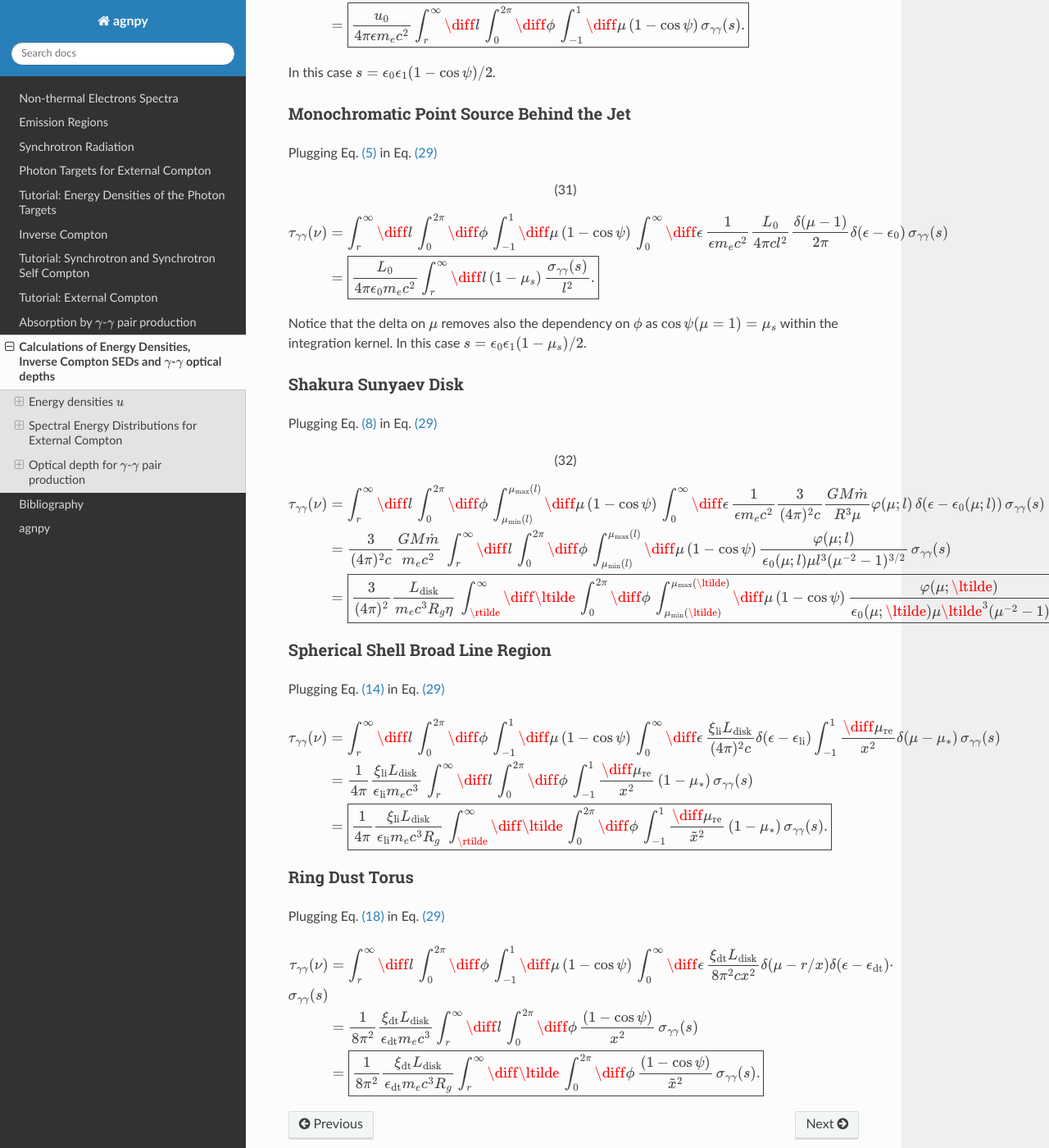
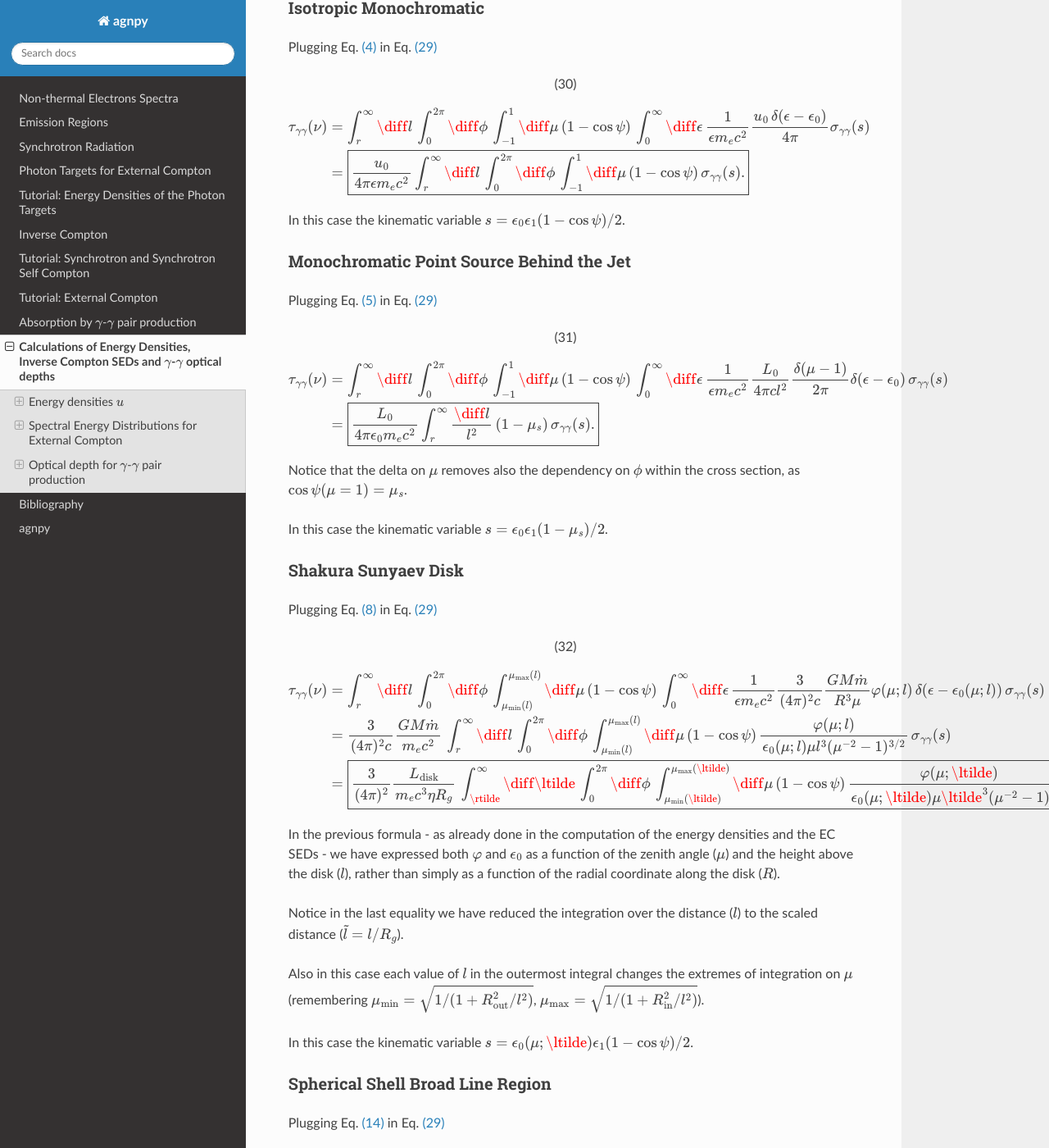
Before and after one commit to cosimoNigro/agnpy, a Sphinx documentation site: the page built from docs/calc_targets.rst, in a window 1280 px wide and 1400 px high, scrolled down 12467 px. Shown: the whole window at 82% size. Built offline with Sphinx 7.4.7 and the Read the Docs theme 2.0.0, drawn with Linux system fonts in a browser that asks for light colours; some of the changed text lies outside the part shown.

Commit message:
added tau absorption calculation to the docs

```diff
--- a/docs/calc_targets.rst
+++ b/docs/calc_targets.rst
@@ -483,7 +483,7 @@
     :label: cos_psi
 
 remember that in [DermerMenon2009]_ and in the other reference we rely on, the "head-on"
-approximation for the Compton cross section is used, these means the Compton-scattered
+approximation for the Compton cross section is considered. This implies that the Compton-scattered
 photons have the same direction of the scattering electrons.
 The Compton cross section is simplified in Eq. :eq:`ec_sed` to the integration
 kernel
@@ -530,9 +530,8 @@
                                \int_{-1}^{1} \diff\mu \,
                                \int_{0}^{\epsilon_{\rm high}} \diff\epsilon \,
                                \frac{L_0}{4 \pi c r^2} \frac{\delta(\mu - 1)}{2 \pi}
-                               \delta(\epsilon - \epsilon_0) \cdot \\
-                            &  \cdot \int_{\gamma_{\rm low}}^{\infty} \diff\gamma \,
-                               \frac{N'_e(\gamma / \delta_D)}{\gamma^2}\,\Xi_C \\
+                               \delta(\epsilon - \epsilon_0) \,
+                               \int_{\gamma_{\rm low}}^{\infty} \diff\gamma \, \frac{N'_e(\gamma / \delta_D)}{\gamma^2}\,\Xi_C \\
                             &= \boxed{\frac{3}{2^7 \pi^2} \frac{\sigma_T L_0}{d_L^2 r^2}
                                \left( \frac{\epsilon_s}{\epsilon_0} \right)^2 \delta_D^3
                                \int_{\gamma_{\rm low}}^{\infty} \diff\gamma \,
@@ -552,9 +551,8 @@
                                \int_{\mu_{\rm min}}^{\mu_{\rm max}} \diff\mu \,
                                \int_{0}^{\epsilon_{\rm high}} \diff\epsilon \,
                                \frac{3}{(4 \pi)^2 c} \frac{G M \dot{m}}{R^3 \mu}
-                               \varphi(\mu; r)\,\delta(\epsilon - \epsilon_0(\mu; r)) \frac{1}{\epsilon^2} \cdot \\
-                            &  \cdot \int_{\gamma_{\rm low}}^{\infty} \diff\gamma \,
-                               \frac{N'_e(\gamma / \delta_D)}{\gamma^2}\,\Xi_C \\
+                               \varphi(\mu; r) \delta(\epsilon - \epsilon_0(\mu; r)) \frac{1}{\epsilon^2} \,
+                               \int_{\gamma_{\rm low}}^{\infty} \diff\gamma \, \frac{N'_e(\gamma / \delta_D)}{\gamma^2}\,\Xi_C \\
                             &= \boxed{\frac{3^2}{2^9 \pi^3}
                                \frac{\sigma_T G M \dot{m}}{d_L^2 r^3}
                                \epsilon_s^2 \delta_D^3
@@ -566,7 +564,10 @@
     :label: ec_ss_disk
 
 Notice that now in the Compton Kernel :math:`\Xi_c` the target energy is angle
-dependent: :math:`\epsilon \rightarrow \epsilon_0(\mu; r)`.
+dependent: :math:`\epsilon \rightarrow \epsilon_0(\mu; r)`. In the previous formula - as already done in the computation
+of the energy densities - we have expressed both :math:`\varphi` and :math:`\epsilon_0` as a function of the
+zenith angle (:math:`\mu`) and the height above the disk (:math:`r`), rather than simply as a function of the radial
+coordinate along the disk (:math:`R`).
 
 Expressing the luminosity of the disk as
 :math:`L_{\rm disk} = l_{\rm Edd} L_{Edd} = \eta \dot{m} c^2` and remembering the
@@ -588,9 +589,8 @@
                                \int_{0}^{\epsilon_{\rm high}} \diff\epsilon \,
                                \frac{\xi_{\rm li} L_{\rm disk}}{(4\pi)^2 c}
                                \delta(\epsilon - \epsilon_{\rm li})
-                               \int_{-1}^{1}\frac{\diff\mu_{\rm re}}{x^2} \delta(\mu - \mu_*) \cdot \\
-                            &  \cdot \int_{\gamma_{\rm low}}^{\infty} \diff\gamma \,
-                               \frac{N'_e(\gamma / \delta_D)}{\gamma^2}\,\Xi_C \\
+                               \int_{-1}^{1}\frac{\diff\mu_{\rm re}}{x^2} \delta(\mu - \mu_*) \,
+                               \int_{\gamma_{\rm low}}^{\infty} \diff\gamma \, \frac{N'_e(\gamma / \delta_D)}{\gamma^2}\,\Xi_C \\
                            &=  \boxed{\frac{3}{2^9 \pi^3}
                                \frac{\sigma_T \xi_{\rm li} L_{\rm disk}}{d_L^2}
                                \left( \frac{\epsilon_s}{\epsilon_{\rm li}} \right)^2
@@ -605,8 +605,7 @@
 but the angle between the electron and the photon will depend on :math:`\mu_*`
 (by virtue of the delta in :math:`\mu`):
 :math:`\cos \psi = \mu_* \mu_s + \sqrt{1 - \mu_*^2} \sqrt{1 - \mu_s^2} \cos \phi,`
-with :math:`\mu_*` in turn depending on the zenith angle of the reprocessing material
-:math:`\mu_{\rm re}` according to Eq. :eq:`reprocessed_geom`.
+with :math:`\mu_*` in turn depending on the zenith angle of the reprocessing material, :math:`\mu_{\rm re}`, according to Eq. :eq:`reprocessed_geom`.
 
 Ring Dust Torus
 ---------------
@@ -618,9 +617,8 @@
                                \int_{-1}^{1} \diff\mu \,
                                \int_{0}^{\epsilon_{\rm high}} \diff\epsilon \,
                                \frac{\xi_{\rm dt} L_{\rm disk}}{8 \pi^2 c x^2}
-                               \delta(\mu - r/x) \delta(\epsilon - 2.7 \Theta) \cdot \\
-                            &  \cdot \int_{\gamma_{\rm low}}^{\infty} \diff\gamma \,
-                               \frac{N'_e(\gamma / \delta_D)}{\gamma^2}\,\Xi_C \\
+                               \delta(\mu - r/x) \delta(\epsilon - 2.7 \Theta) \,
+                               \int_{\gamma_{\rm low}}^{\infty} \diff\gamma \, \frac{N'_e(\gamma / \delta_D)}{\gamma^2}\,\Xi_C \\
                            &=  \boxed{\frac{3}{2^8 \pi^3}
                                \frac{\sigma_T \xi_{\rm dt} L_{\rm disk}}{d_L^2 x^2}
                                \left( \frac{\epsilon_s}{\epsilon_{\rm dt}} \right)^2
@@ -631,8 +629,7 @@
     :label: ec_dt
 
 Notice in the Compton Kernel the target energy will be simply :math:`\epsilon_{\rm dt} = 2.7 \Theta`
-and the angle between the electron and the photon
-:math:`\cos \psi = \mu_s r/x + \sqrt{1 - (r/x)^2} \sqrt{1 - \mu_s^2} \cos \phi,`.
+and the angle between the electron and the photon :math:`\cos \psi = \mu_s r/x + \sqrt{1 - (r/x)^2} \sqrt{1 - \mu_s^2} \cos \phi`.
 
 
 Optical depth for :math:`\gamma`-:math:`\gamma` pair production
@@ -640,7 +637,7 @@
 We will use the previously listed densities :math:`u(\epsilon, \Omega; r)`
 to compute their optical depth for :math:`\gamma`-:math:`\gamma` pair production.
 
-The optical depth for :math:`\gamma`-:math:`\gamma` pair production for a target with energy density :math:`u(\epsilon, \Omega)` reads:
+The optical depth for :math:`\gamma`-:math:`\gamma` pair production for a target with energy density :math:`u(\epsilon, \Omega)` reads
 
 .. math::
     \tau_{\gamma \gamma}(\nu) = \int_{r}^{\infty} \diff l \,
@@ -654,11 +651,16 @@
 where:
     - :math:`\cos\psi = \mu\mu_s + \sqrt{1 - \mu^2}\sqrt{1 - \mu_s^2} \cos\phi` is the cosine of the angle between the hitting and the absorbing photon;
     - :math:`u(\epsilon, \mu, \phi; l)` is the energy density of the target photon field;
-    - :math:`\sigma_{\gamma \gamma}(s)` is the pair-production cross section, with :math:`s = \epsilon_1 \epsilon \, (1 - \cos\psi)\,/\,2` and :math:`\epsilon_1 = h \nu\,/\,(m_e c^2)` the dimensionless hitting photon energy.
+    - :math:`\sigma_{\gamma \gamma}(s)` is the pair-production cross section;
+    - :math:`s = \epsilon_1 \epsilon \, (1 - \cos\psi)\,/\,2` is the kinematic variable representing the Lorentz factor of the produced :math:`e^{\pm}` pair in the center-of-momentum frame;
+    - :math:`\epsilon_1 = h \nu\,/\,(m_e c^2)` is the dimensionless energy of the photon hitting the target.
 
 Photoabsorption results in an attenuation of the photon flux by a factor :math:`\exp(-\tau_{\gamma \gamma})`.
 
-Basic formulas are borrowed from [Finke2016]_. The approach presented therein (and in [Dermer2009]_) simplifies the integration by assuming that the hitting photons travel in the direction parallel to the jet axis (:math:`\mu_s \rightarrow 1`), decoupling the cross section and the :math:`(1 - \cos\psi)` term from the integral on :math:`\phi`. The optical depths thus calculated are therefore valid only for blazars.
+Basic formulas are borrowed from [Finke2016]_. The approach presented therein (and in [Dermer2009]_) though simplifies
+the integration by assuming that the hitting photons travel in the direction parallel to the jet axis
+(:math:`\mu_s \rightarrow 1`), decoupling the cross section and the :math:`(1 - \cos\psi)` term from the integral on
+:math:`\phi`. The optical depths thus calculated are therefore valid only for blazars.
 `agnpy` carries on the full integration, such that the optical depths are valid for any jetted AGN.
 
 Isotropic Monochromatic
@@ -680,7 +682,7 @@
                                  \sigma_{\gamma \gamma}(s).}
     :label: tau_iso
 
-In this case :math:`s = \epsilon_0 \epsilon_1 (1 - \cos\psi) / 2`.
+In this case the kinematic variable :math:`s = \epsilon_0 \epsilon_1 (1 - \cos\psi) / 2`.
 
 Monochromatic Point Source Behind the Jet
 -----------------------------------------
@@ -695,13 +697,12 @@
                                  \frac{L_0}{4 \pi c l^2} \frac{\delta(\mu-1)}{2 \pi} \delta(\epsilon - \epsilon_0) \,
                                  \sigma_{\gamma \gamma}(s) \\
                               &= \boxed{\frac{L_0}{4 \pi \epsilon_0 m_e c^2}
-                                 \int_{r}^{\infty} \diff l \, (1 - \mu_s) \,
-                                 \frac{\sigma_{\gamma \gamma}(s)}{l^2}.}
+                                 \int_{r}^{\infty} \frac{\diff l}{l^2} \, (1 - \mu_s) \, \sigma_{\gamma \gamma}(s).}
     :label: tau_ps_behind_jet
 
-Notice that the delta on :math:`\mu` removes also the dependency on :math:`\phi`
-as :math:`\cos \psi(\mu=1) = \mu_s` within the integration kernel. In this case
-:math:`s = \epsilon_0 \epsilon_1 (1 - \mu_s) / 2`.
+Notice that the delta on :math:`\mu` removes also the dependency on :math:`\phi` within the cross section, as :math:`\cos \psi(\mu=1) = \mu_s`.
+
+In this case the kinematic variable :math:`s = \epsilon_0 \epsilon_1 (1 - \mu_s) / 2`.
 
 Shakura Sunyaev Disk
 --------------------
@@ -721,7 +722,7 @@
                                  \int_{\mu_{\rm min}(l)}^{\mu_{\rm max}(l)}  \diff\mu \, (1 - \cos\psi) \,
                                  \frac{\varphi(\mu; l)}{\epsilon_0(\mu; l) \mu l^3 (\mu^{-2} - 1)^{3/2}} \,
                                  \sigma_{\gamma \gamma}(s) \\
-                              &= \boxed{\frac{3}{(4 \pi)^2} \frac{L_{\rm disk}}{m_e c^3 R_g \eta} \,
+                              &= \boxed{\frac{3}{(4 \pi)^2} \frac{L_{\rm disk}}{m_e c^3 \eta R_g} \,
                                  \int_{\rtilde}^{\infty} \diff \ltilde \,
                                  \int_{0}^{2\pi} \diff\phi \,
                                  \int_{\mu_{\rm min}(\ltilde)}^{\mu_{\rm max}(\ltilde)}  \diff\mu \, (1 - \cos\psi) \,
@@ -729,6 +730,16 @@
                                  \sigma_{\gamma \gamma}(s).}
     :label: tau_ss_disk
 
+In the previous formula - as already done in the computation of the energy densities and the EC SEDs - we have
+expressed both :math:`\varphi` and :math:`\epsilon_0` as a function of the zenith angle (:math:`\mu`) and the height
+above the disk (:math:`l`), rather than simply as a function of the radial coordinate along the disk (:math:`R`).
+
+Notice in the last equality we have reduced the integration over the distance (:math:`l`) to the scaled distance (:math:`\tilde{l} = l / R_g`).
+
+Also in this case each value of :math:`l` in the outermost integral changes the extremes of integration on :math:`\mu`
+(remembering :math:`\mu_{\rm  min} = \sqrt{1 / (1 + R_{\rm out}^2/l^2)}`, :math:`\mu_{\rm  max} = \sqrt{1 / (1 + R_{\rm in}^2/l^2)}`).
+
+In this case the kinematic variable :math:`s = \epsilon_0(\mu; \ltilde) \epsilon_1 (1 - \cos\psi) / 2`.
 
 Spherical Shell Broad Line Region
 ---------------------------------
@@ -754,6 +765,15 @@
                                  \int_{-1}^{1}\frac{\diff\mu_{\rm re}}{\tilde{x}^2} \, (1 - \mu_*) \,
                                  \sigma_{\gamma \gamma}(s).}
 
+Given the delta in :math:`\mu` the angle between the photons is :math:`\cos \psi = \mu_* \mu_s + \sqrt{1 - \mu_*^2} \sqrt{1 - \mu_s^2} \cos \phi`
+with :math:`\mu_*` in turn depending on the zenith angle of the reprocessing material, :math:`\mu_{\rm re}`, according to Eq. :eq:`reprocessed_geom`.
+
+Notice in the last equality we have reduced the integration over the distance (:math:`l`) to the scaled distance (:math:`\tilde{l} = l / R_g`).
+All other distances indicated with tilde are similarly scaled:
+:math:`\tilde{x}^2 = \tilde{R}_{\rm li}^2 + \tilde{r}^2 - 2 \tilde{r}  \tilde{R}_{\rm li} \mu_{\rm re}`.
+
+In this case the kinematic variable :math:`s = \epsilon_{\rm li} \epsilon_1 (1 - \cos\psi) / 2`.
+
 Ring Dust Torus
 ---------------
 
@@ -765,7 +785,7 @@
                                  \int_{-1}^{1}  \diff\mu \, (1 - \cos\psi) \,
                                  \int_{0}^{\infty} \diff\epsilon \,
                                  \frac{\xi_{\rm dt} L_{\rm disk}}{8 \pi^2 c x^2}
-                                 \delta(\mu - r/x) \delta(\epsilon - \epsilon_{\rm dt}) \cdot \\
+                                 \delta(\mu - r/x) \delta(\epsilon - \epsilon_{\rm dt}) \,
                                  \sigma_{\gamma \gamma}(s) \\
                               &= \frac{1}{8 \pi^2} \frac{\xi_{\rm dt} L_{\rm disk}}{\epsilon_{\rm dt} m_e c^3}
                                  \int_{r}^{\infty} \diff l \,
@@ -777,3 +797,12 @@
                                  \int_{0}^{2\pi} \diff\phi \,
                                  \frac{(1 - \cos\psi)}{\tilde{x}^2} \,
                                  \sigma_{\gamma \gamma}(s).}
+
+Given the delta in :math:`\mu` the angle between the photons is :math:`\cos \psi = \mu_s r/x + \sqrt{1 - (r/x)^2} \sqrt{1 - \mu_s^2} \cos \phi`.
+
+Notice in the last equality we have also changed the integration over the distance (:math:`l`) to be integration over
+the reduced distance (:math:`\tilde{l} = l / R_g`).
+All other distances indicated with tilde are similarly scaled:
+:math:`\tilde{x}^2 = \tilde{R}_{\rm dt}^2 + \tilde{r}^2`.
+
+In this case the kinematic variable :math:`s = \epsilon_{\rm dt} \epsilon_1 (1 - \cos\psi) / 2`.
```
Also changed, not shown: other parts of docs/calc_targets.rst (+6 -6 lines), docs/_static/compton_disk.png (added), docs/_static/compton_reprocessed.png (added), 3 other files.
